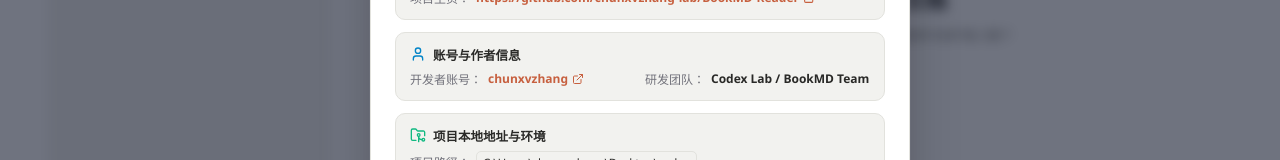
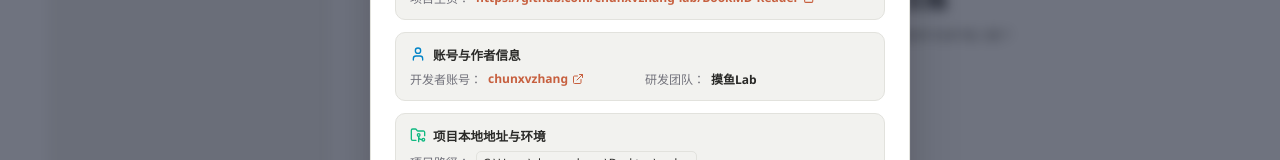
Before and after one commit to chunxvzhang-lab/BookMD-Reader, a React (Vite) app: page / in a window 1280 px wide. Both pictures are taken after a click on the button 24 px from the left and 728 px from the top of the page. Shown: the part 386-546 px from the top of the page. Built offline with nearby package versions, Linux system fonts and the light colour scheme; what markdown-it-front-matter, markdown-it-task-lists would draw is missing.

Commit message:
docs: configure linguist in gitattributes, update team to 摸鱼Lab, and add languages breakdown

```diff
--- a/src/components/AboutDialog.tsx
+++ b/src/components/AboutDialog.tsx
@@ -139,7 +139,7 @@ export function AboutDialog({ isOpen, onClose }: AboutDialogProps) {
               </div>
               <div className="about-item-row">
                 <span className="about-label">研发团队：</span>
-                <span className="about-value">Codex Lab / BookMD Team</span>
+                <span className="about-value">摸鱼Lab</span>
               </div>
             </div>
           </div>
```
Also changed, not shown: 2 other files (tests, documents, lock files or other folders).
